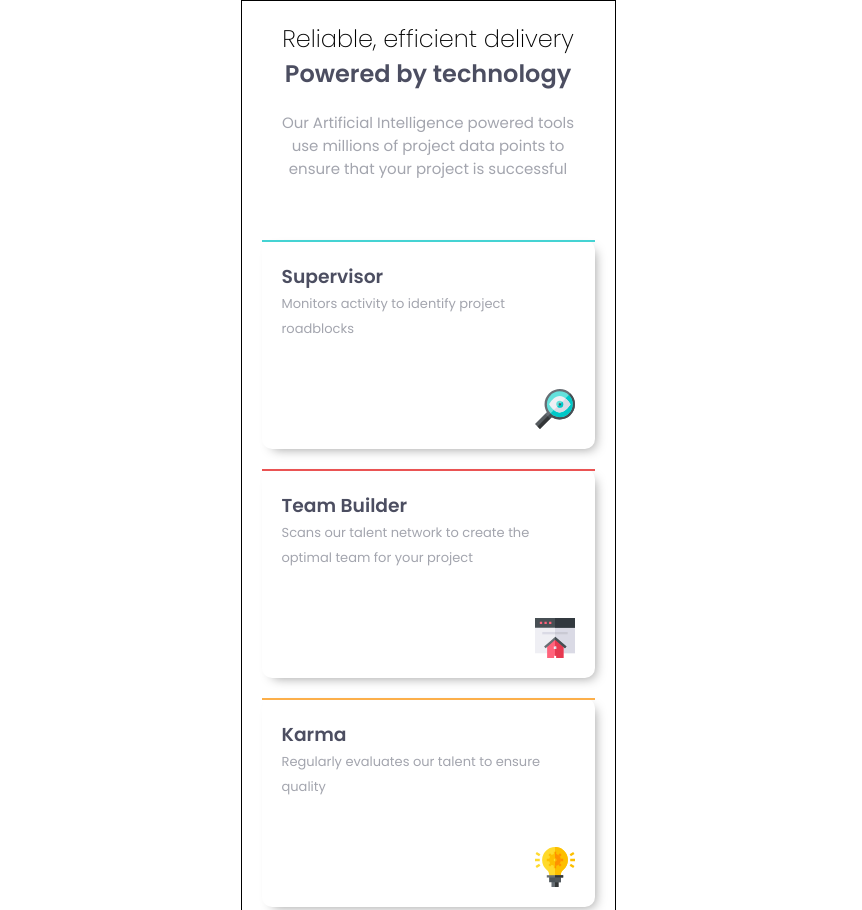
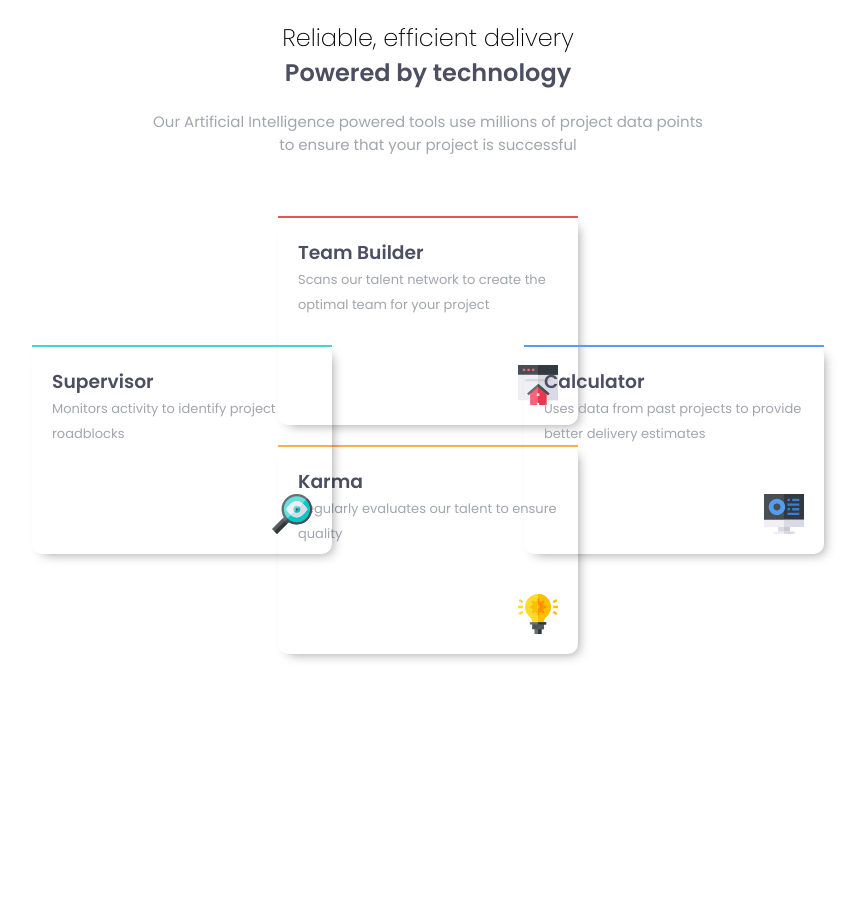
Before and after one commit to CallensJ/four-cards-feature, a plain HTML site: page index.html in a window 1280 px wide. Shown: the top 910 px of the page, without its empty margins (212-1074 px from the left). After the commit the page ends 800 px from the top, so only its background shows below. Drawn offline with Linux system fonts and the light colour scheme.

Commit message:
completed desktop design

```diff
--- a/styles/style.scss
+++ b/styles/style.scss
@@ -50,10 +50,9 @@ h2 {
 
 //styles
 .main-container {
-  border: 0.2px solid black;
+  //border: 0.2px solid black;
   overflow: auto;
-  //height: 100vh;
-  max-width: 375px;
+  width: 1440px;
 
   .inner-container {
     //border: 1px dashed red;
@@ -74,13 +73,14 @@ h2 {
   .cards {
     margin-top: 3.75rem;
     .card {
-      //border: 1px solid red;
+      //border: 2px solid red;
       border-radius: 0.625rem;
-
-      margin-bottom: 1.25rem;
+      //margin-bottom: 1.25rem;
+      margin: 0 auto 1.25rem auto;
       box-shadow: 5px 5px 12px -5px rgba(0, 0, 0, 0.4);
       -webkit-box-shadow: 5px 5px 12px -5px rgba(0, 0, 0, 0.4);
       -moz-box-shadow: 5px 5px 12px -5px rgba(0, 0, 0, 0.4);
+      max-width: 300px;
 
       .inner-card {
         padding: 1.25rem;
@@ -134,3 +134,25 @@ h2 {
     }
   }
 }
+
+@media (min-width: 400px) {
+  .inner-container {
+    position: relative;
+    .text {
+      max-width: 37.5rem;
+      margin: 0 auto;
+    }
+    .cards {
+      .card-1 {
+        position: absolute;
+        left: 14rem;
+        bottom: 5rem;
+      }
+      .card-4 {
+        position: absolute;
+        right: 14rem;
+        bottom: 5rem;
+      }
+    }
+  }
+}
```
Also changed, not shown: styles/style.css, 1 other file.
